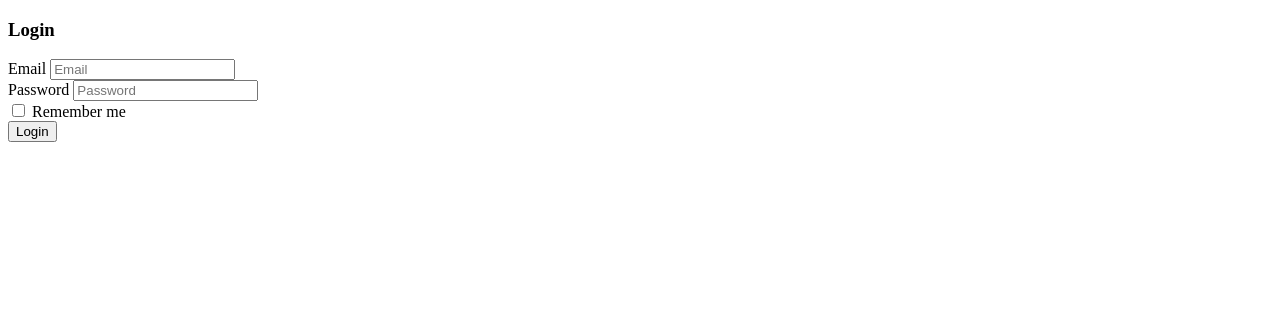
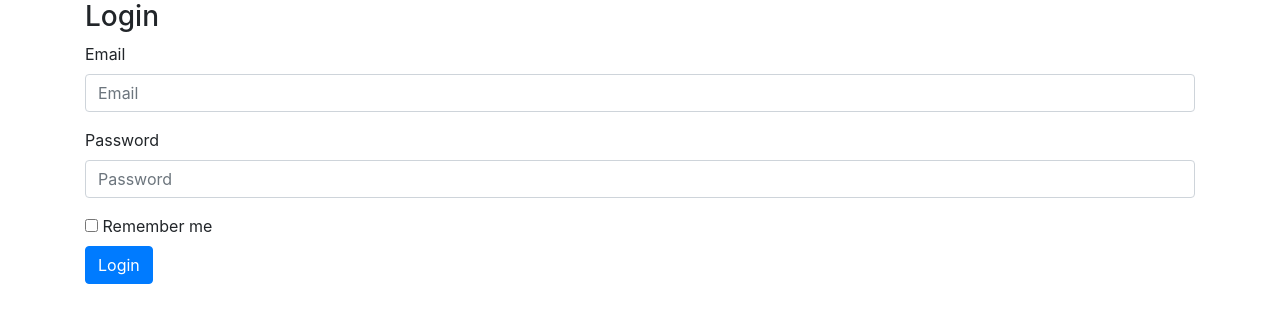
Before and after one commit to JayceDVeat/STD-CSSjQuery, a plain HTML site: page index.html in a window 1280 px wide. Drawn offline with nearby package versions, Linux system fonts and the light colour scheme.

Commit message:
Update index.html

```diff
--- a/index.html
+++ b/index.html
@@ -3,23 +3,26 @@
     <head>
         <meta charset="UTF-8">
         <title>Awesome Document</title>
+        <link rel="stylesheet" type="text/css" href="css/bootstrap.min.css">
+        <script src="http://ajax.googleapis.com/ajax/libs/jquery/1.12.4/jquery.min.js"></script>
+        <script src="js/bootstrap.min.js"></script>
     </head>
     <body>
         <div class="container">
             <form>
                 <h3>Login</h3>
-                <div>
+                <div class = "form-group">
                     <label for="inputEmail">Email</label>
-                    <input type="email" id="inputEmail" placeholder="Email">
+                    <input type="email" class = "form-control" id="inputEmail" placeholder="Email">
                 </div>
-                <div>
+                <div class="form-group">
                     <label for="inputPassword">Password</label>
-                    <input type="password" id="inputPassword" placeholder="Password">
+                    <input type="password" class="form-control" id="inputPassword" placeholder="Password">
                 </div>
                 <div>
                     <label><input type="checkbox"> Remember me</label>
                 </div>
-                <button type="submit">Login</button>
+                <button type="submit" class="btn btn-primary">Login</button>
             </form>
         </div>
     </body>
```
